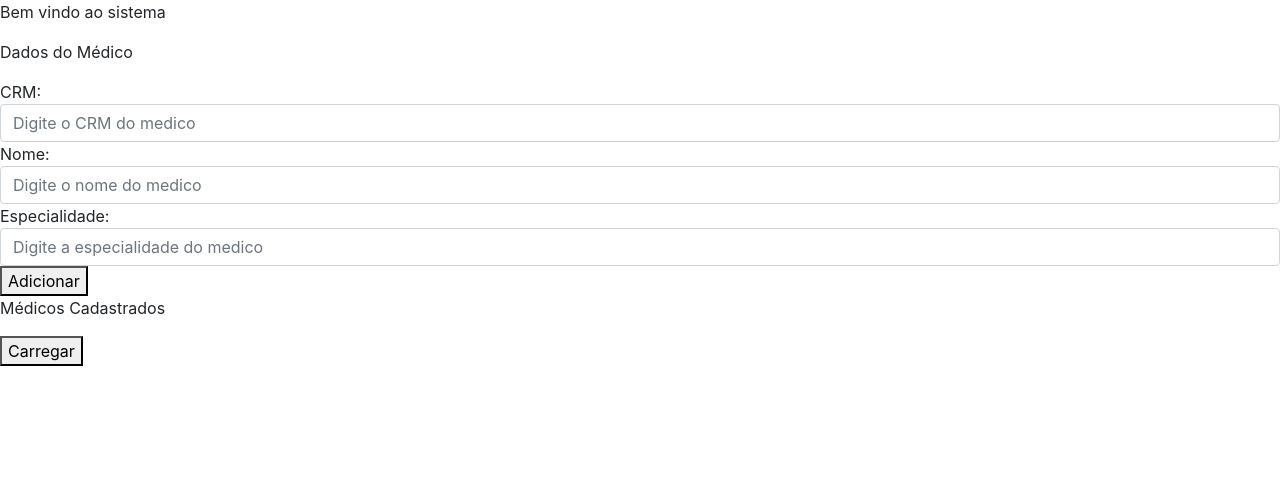
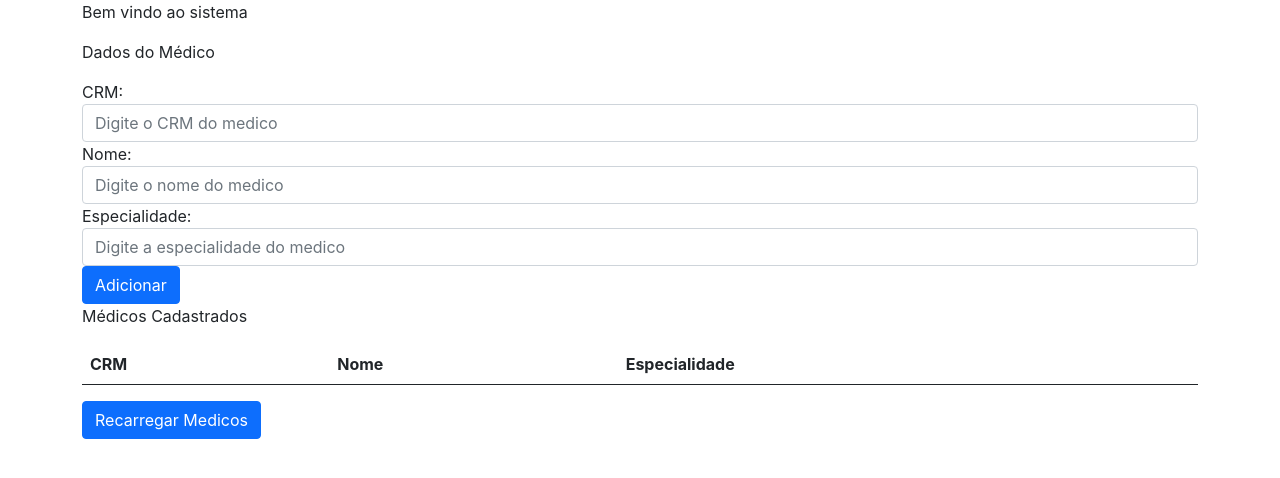
Before and after one commit to EvyOliveira/SELI-frontend, a React (Create React App) app: page / in a window 1280 px wide. Shown: the top 478 px of the page. Built offline with nearby package versions, Linux system fonts and the light colour scheme.

Commit message:
Refactor features and style of the CorpoMedico class

```diff
--- a/src/App.js
+++ b/src/App.js
@@ -14,10 +14,7 @@ class CorpoMedico extends React.Component {
       crm: "",
       especialidade: ""
      },
-     nomeMedico: "João Silva",
-     lista: [
-
-  ]
+     lista: []
 }
 
 inputChange(campo, novoTexto) {
@@ -33,7 +30,7 @@ inputChange(campo, novoTexto) {
 
 //}
 
-adicionar(){
+adicionar() {
   const apiUrl = `http://localhost:8080/tarde-aula1/medico`;
       fetch(apiUrl, {
         method: 'POST',
@@ -42,7 +39,12 @@ adicionar(){
           'Content-Type': 'application/json'
         },
         body: JSON.stringify(this.state.medicoAtual)
-  });
+      }).then(
+        (response)=> {
+          console.log(response.body);
+          this.carregarMedicos();
+        }
+      );
 }
 
   render() {
@@ -50,8 +52,11 @@ adicionar(){
 
     for (let i = 0; i < this.state.lista.length; i++) {
       displayLista.push(
-      <p key={i}>{this.state.lista[i].nome} - {this.state.lista[i].especialidade}</p>
-      );
+        <tr key={i}>
+          <td>{this.state.lista[i].crm}</td>
+          <td>{this.state.lista[i].nome}</td>
+          <td>{this.state.lista[i].especialidade}</td>
+        </tr>);
     }
 
     return (
@@ -82,13 +87,22 @@ adicionar(){
                   className="form-control"
                   onChange={(novoTexto)=>{this.inputChange('especialidade', novoTexto.target.value)}}/>
         </div>
-
-        <button onClick={()=>{this.adicionar()}}>Adicionar</button>
+        <button className="btn btn-primary" onClick={()=>{this.adicionar()}}>Adicionar</button>
         <p>Médicos Cadastrados</p>
+        <table className="table table-striped">
+          <thead>
+            <tr>
+              <th>CRM</th>
+              <th>Nome</th>
+              <th>Especialidade</th>
+            </tr>
+          </thead>
+          <tbody>
             {displayLista}
-        {this.botaoAlterar()}
+          </tbody>
+        </table>
+        <button className="btn btn-primary" onClick={() => {this.carregarMedicos()}}>Recarregar Medicos</button>
       </div>
-
     );
   }
 
@@ -98,16 +112,15 @@ adicionar(){
     // const novoState = Object.assign({}, this.state);
 
     const novoState = {...this.state};
-
     novoState.lista[0].nome = "Dr. Dolitle";
     this.setState(novoState);
   }
 
-  botaoAlterar() {
-    return (
-      <button onClick={() => {this.carregarMedicos()}}>Carregar</button>
-    );
-  }
+  // botaoAlterar() {
+    // return (
+      // <button onClick={() => {this.carregarMedicos()}}>Recarregar Médicos</button>
+   // );
+  // }
 
   carregarMedicos() {
     axios.get(
@@ -129,7 +142,7 @@ adicionar(){
 
 function retornaPagina() {
   return (
-    <div>
+    <div className="container">
       {cabecalho()}
       <CorpoMedico/>
     </div>
```
Lines whose indentation alone changed are shown as unchanged.
